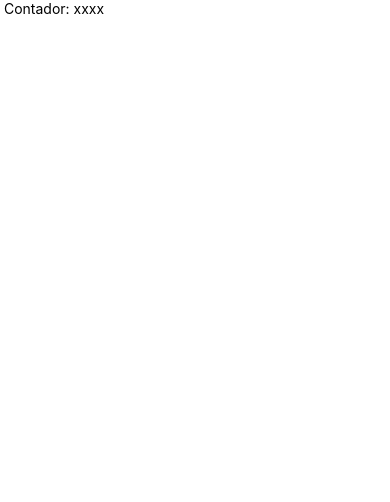
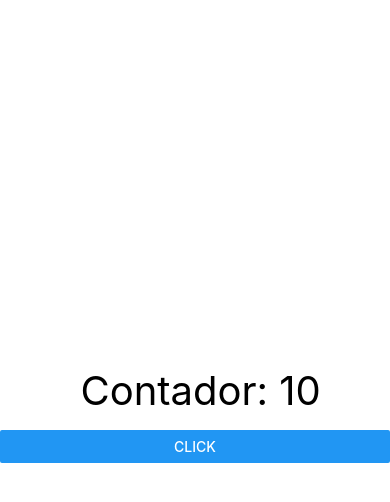
Before and after one commit to arosteguimaranto/React-Native-02-Mi-Primera-App, a React Native app in the folder 02-MiPrimeraApp/: screen / in a window 390 px wide. Shown: the top 502 px of the page. Built offline with nearby package versions, Linux system fonts and the light colour scheme.

Commit message:
Creando un contador

```diff
--- a/02-MiPrimeraApp/src/screens/ContadorScreen.tsx
+++ b/02-MiPrimeraApp/src/screens/ContadorScreen.tsx
@@ -1,9 +1,27 @@
-import { Text, View } from "react-native"
+import { useState } from "react"
+import { Button, Text, View } from "react-native"
 
 export const ContadorScreen = () => {
-  return (
-    <View>
-        <Text> Contador: xxxx</Text>
-    </View>
-  )
+    const [contador, setContador] = useState(10)
+    return (
+        <View style={{
+            flex: 1,
+            justifyContent: 'center'
+        }}>
+            <Text
+                style={{
+                    textAlign: 'center',
+                    fontSize: 40,
+                    top: -15
+                }}
+            > Contador: {contador}
+            </Text>
+            <Button
+            title="Click"
+            onPress={() =>setContador(contador + 1)}
+
+            />
+
+        </View>
+    )
 }
```
